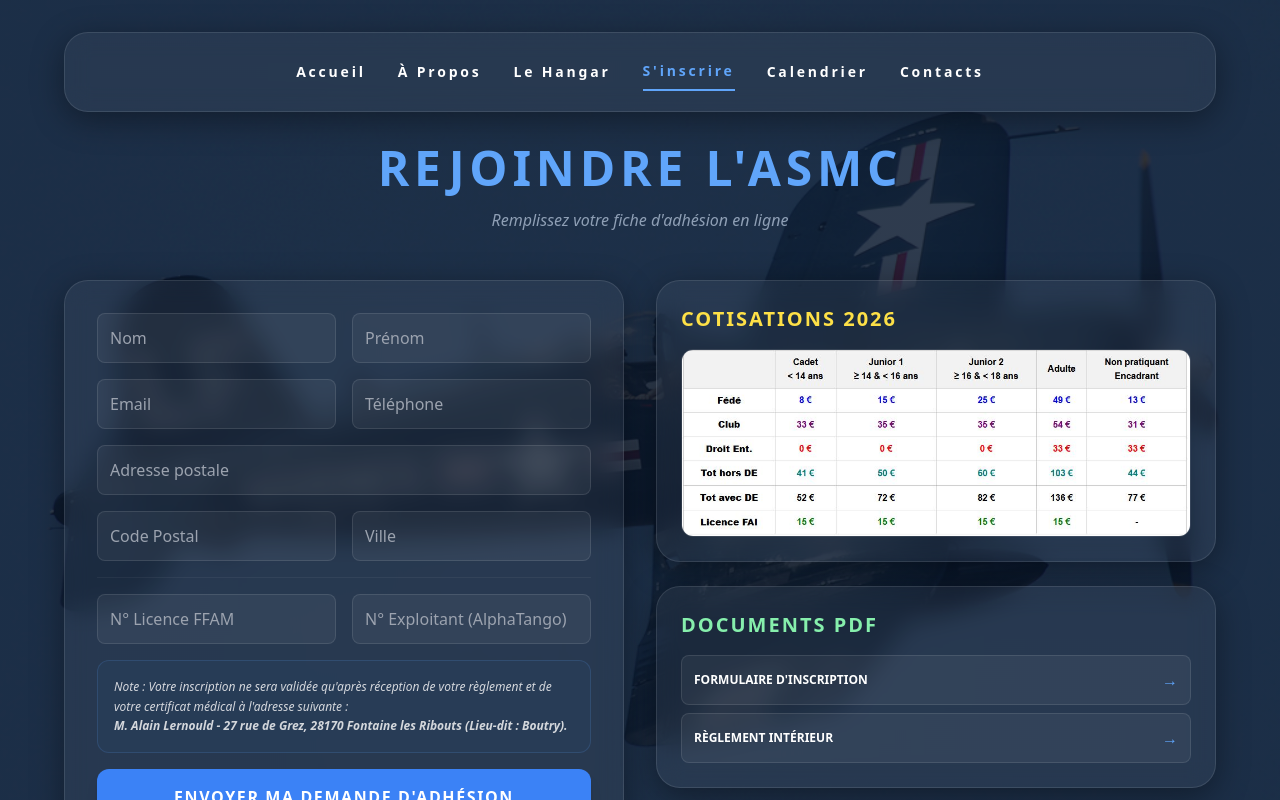
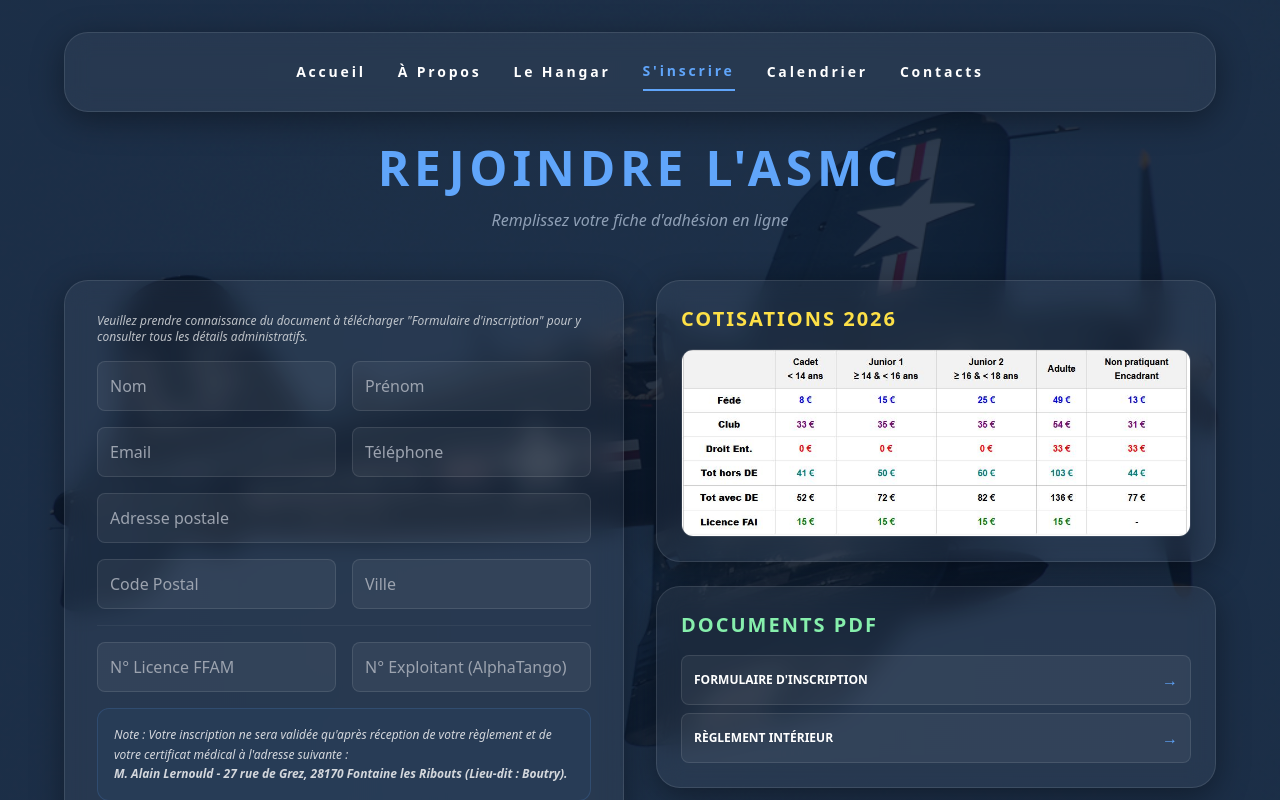
Before and after one commit to leschaeveemmanuel-rgb/asmc-site, a React (Vite) app: page / in a window 1280 px wide. Both pictures are taken after a click on the button "S'inscrire". Shown: the top 800 px of the page. Built offline with nearby package versions, Linux system fonts and the light colour scheme.

Commit message:
Add files via upload

```diff
--- a/src/App.jsx
+++ b/src/App.jsx
@@ -163,6 +163,11 @@ Le dossier complet (Certificat médical, règlement, etc.) sera remis prochainem
             <div className="max-w-6xl mx-auto grid grid-cols-1 lg:grid-cols-2 gap-8">
               <div className="glass-card p-8 border-t-2 border-blue-400/30">
                 <form onSubmit={handleFormSubmit} className="space-y-4">
+                  {/* TEXTE D'AVERTISSEMENT AU-DESSUS DES CASES */}
+                  <p className="text-xs opacity-70 mb-4 italic">
+                    Veuillez prendre connaissance du document à télécharger "Formulaire d'inscription" pour y consulter tous les détails administratifs.
+                  </p>
+
                   <div className="grid grid-cols-2 gap-4">
                     <input required name="nom" value={formData.nom} onChange={handleInputChange} type="text" placeholder="Nom" className="bg-white/5 border border-white/10 p-3 rounded-lg focus:border-blue-400 outline-none" />
                     <input required name="prenom" value={formData.prenom} onChange={handleInputChange} type="text" placeholder="Prénom" className="bg-white/5 border border-white/10 p-3 rounded-lg focus:border-blue-400 outline-none" />
@@ -226,6 +231,7 @@ Le dossier complet (Certificat médical, règlement, etc.) sera remis prochainem
               <p className="mt-4 text-blue-100 opacity-60 italic">Les prochains rendez-vous à ne pas manquer en 2026</p>
             </div>
             <div className="max-w-5xl mx-auto space-y-6">
+              {/* EVENEMENT 1 */}
               <div className="glass-card p-6 flex flex-col items-stretch gap-6 hover:border-blue-400/30 transition-colors">
                 <div className="flex flex-col md:flex-row items-center gap-6">
                   <div className="flex-shrink-0 w-24 h-24 bg-blue-500/20 rounded-2xl border border-blue-400/30 flex flex-col items-center justify-center">
@@ -245,6 +251,7 @@ Le dossier complet (Certificat médical, règlement, etc.) sera remis prochainem
                   </div>
                 )}
               </div>
+              {/* EVENEMENT 2 */}
               <div className="glass-card p-6 flex flex-col items-stretch gap-6 hover:border-blue-400/30 transition-colors">
                 <div className="flex flex-col md:flex-row items-center gap-6">
                   <div className="flex-shrink-0 w-24 h-24 bg-blue-500/20 rounded-2xl border border-blue-400/30 flex flex-col items-center justify-center">
@@ -298,7 +305,7 @@ Le dossier complet (Certificat médical, règlement, etc.) sera remis prochainem
                   <div className="w-full aspect-square md:aspect-video rounded-xl overflow-hidden border border-white/10 shadow-2xl relative group">
                     <iframe src="https://www.google.com/maps/embed?pb=!1m18!1m12!1m3!1d2639.231904423405!2d1.600311315664!3d48.544!2m3!1f0!2f0!3f0!3m2!1i1024!2i768!4f13.1!3m3!1m2!1s0x47e3f898a3c8a9a1%3A0x40b82c3688c9460!2sBouglainval!5e0!3m2!1sfr!2sfr!4v1707480000000!5m2!1sfr!2sfr&z=13" width="100%" height="100%" style={{ border: 0 }} allowFullScreen="" loading="lazy" referrerPolicy="no-referrer-when-downgrade" className="grayscale-[20%] contrast-[1.1] opacity-90 group-hover:opacity-100 transition-opacity"></iframe>
                   </div>
-                  <div className="mt-6"><a href="https://www.google.com/maps/dir/?api=1&destination=48.544,1.6025" target="_blank" rel="noopener noreferrer" className="flex items-center justify-center gap-3 w-full p-4 rounded-xl bg-blue-500/10 border border-blue-400/30 hover:bg-blue-400/20 text-blue-300 font-bold uppercase text-sm">📍 Itinéraire vers le terrain</a></div>
+                  <div className="mt-6"><a href="https://www.google.com/maps/dir/?api=1&destination=48.544,1.6025" target="_blank" rel="noopener noreferrer" className="flex items-center justify-center gap-3 w-full p-4 rounded-xl bg-blue-500/10 border border-blue-400/30 text-blue-300 font-bold uppercase text-sm">📍 Itinéraire vers le terrain</a></div>
                 </div>
               </div>
             </div>
```
